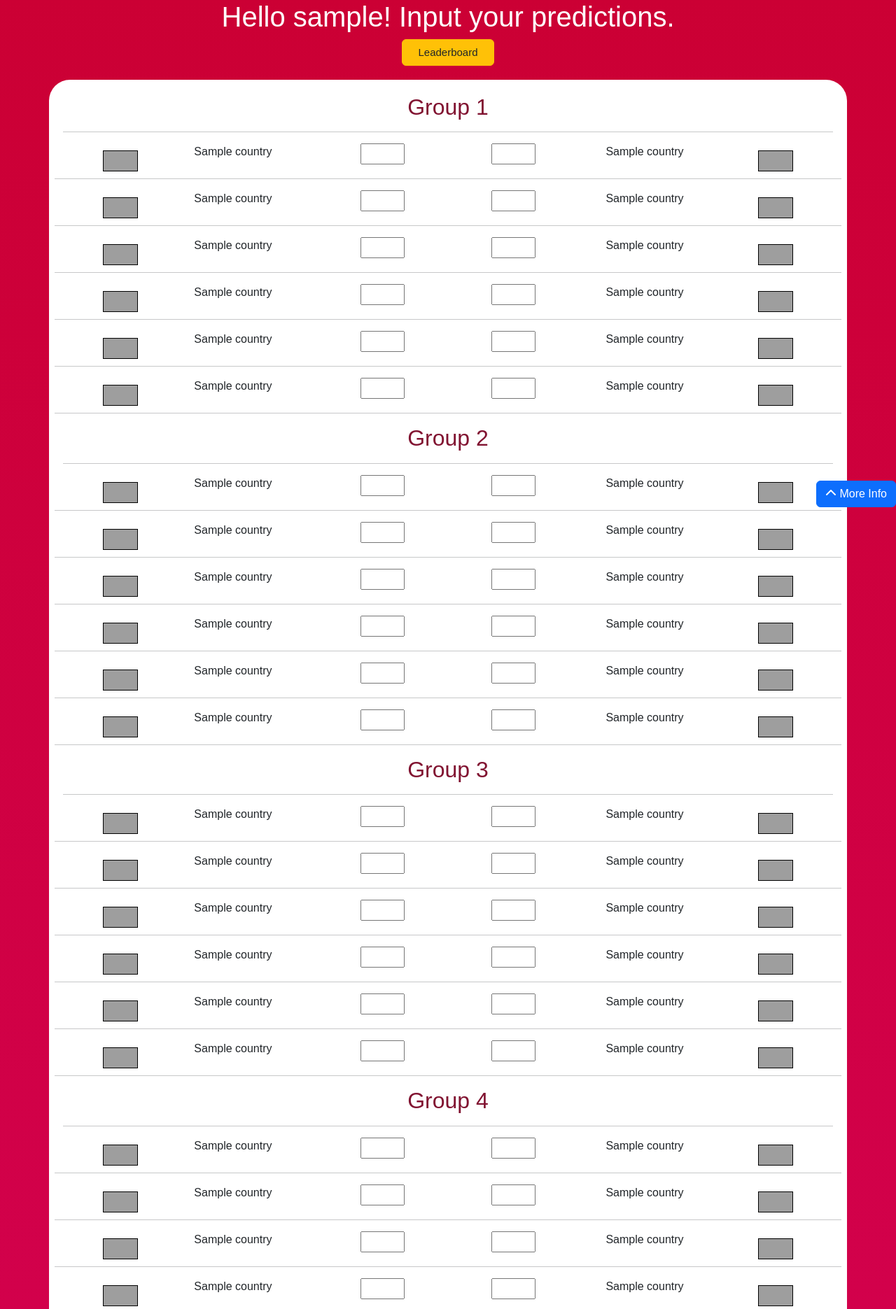
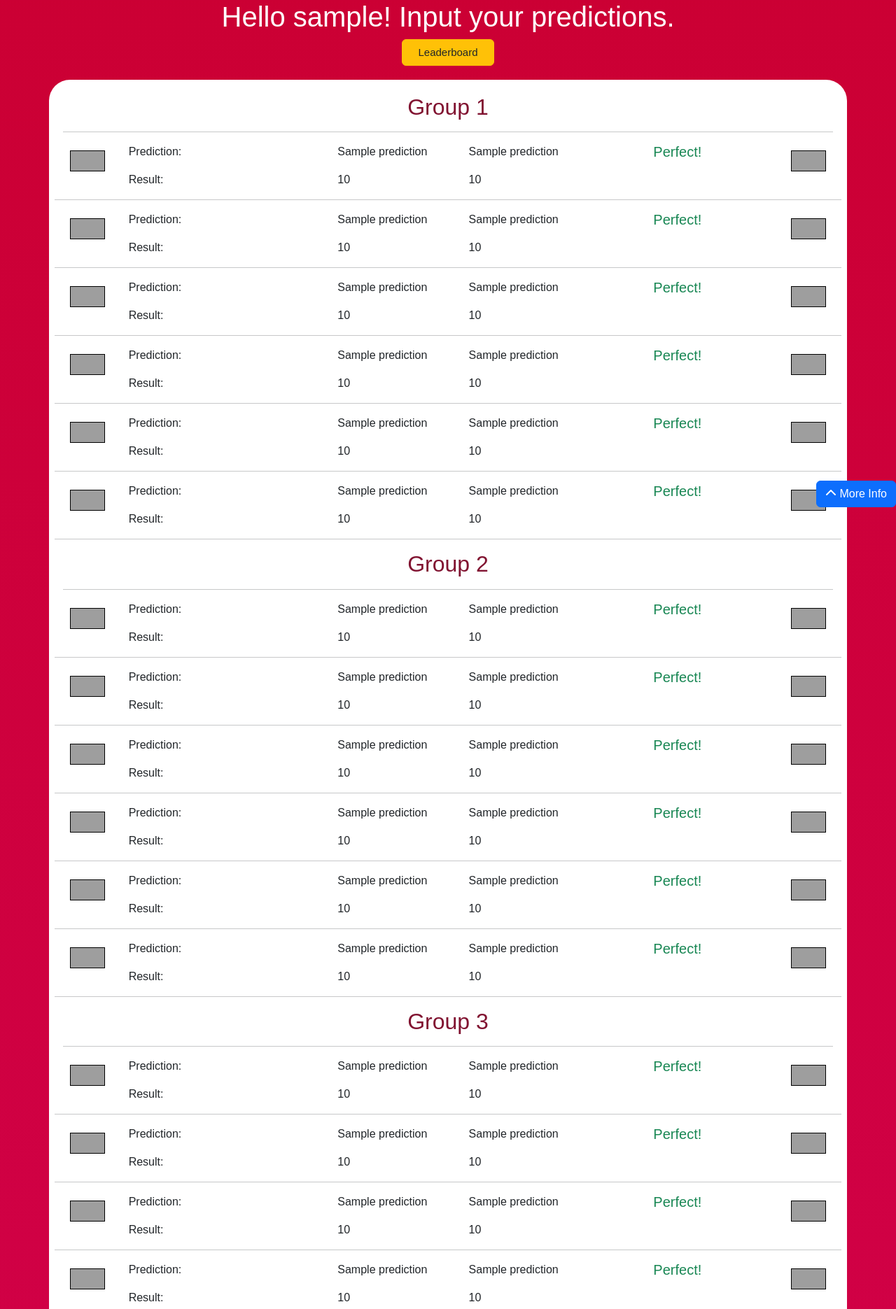
Before and after one commit to parsnips1966/World-Cup-Comp, a Flask app: template templates/groupstages.html in a window 1280 px wide. Shown: the part 75-1946 px from the top of the page at 70% size. Run offline with Flask 2, Linux system fonts and the light colour scheme; the template is opened without the code that fills it: most values are stand-ins (such as "Sample title", 1, 10 or a date in 2020); some libraries are stand-ins or nearby versions; grey boxes are pictures that could not be loaded.

Commit message:
anti-cheat(weak)

```diff
--- a/main.py
+++ b/main.py
@@ -8,7 +8,6 @@ from sqlalchemy.dialects.sqlite.json import JSON
 from json import dumps, loads
 import imghdr
 
-# SETUP
 ALLOWED_EXTENSIONS = {'pdf', 'png', 'jpg', 'jpeg'}
 
 app = Flask(__name__)
@@ -39,7 +38,8 @@ login_manager.init_app(app)
 def calculate_score():
     current_user.score = 0
     for i in range(0, 126, 2):
-        try:
+        if real_scores[i] != -1:
+            print(preDICTions["payload"][i], preDICTions["payload"][i+1])
             if real_scores[i] == int(preDICTions["payload"][i]) and real_scores[i+1] == int(preDICTions["payload"][i+1]):
                 current_user.score += 3
             elif real_scores[i] > real_scores[i+1] and int(preDICTions["payload"][i]) > int(preDICTions["payload"][i+1]):
@@ -48,10 +48,17 @@ def calculate_score():
                 current_user.score += 1
             elif real_scores[i] == real_scores[i+1] and int(preDICTions["payload"][i]) == int(preDICTions["payload"][i+1]):
                 current_user.score += 1
-        except:
-            pass
 
-real_scores = [0, 0]
+real_scores = [
+#2, 1, 1, 2, 3, 1, 3, 2, 2, 3, 2, 2, 1, 2, 2, 1, 2, 2,
+"-", "-", -1, -1, -1, -1, -1, -1, -1, -1, -1, -1, -1, -1, -1, -1, -1, -1,
+-1, -1, -1, -1, -1, -1, -1, -1, -1, -1, -1, -1, -1, -1, -1, -1, -1, -1,
+-1, -1, -1, -1, -1, -1, -1, -1, -1, -1, -1, -1, -1, -1, -1, -1, -1, -1,
+-1, -1, -1, -1, -1, -1, -1, -1, -1, -1, -1, -1, -1, -1, -1, -1, -1, -1,
+-1, -1, -1, -1, -1, -1, -1, -1, -1, -1, -1, -1, -1, -1, -1, -1, -1, -1,
+-1, -1, -1, -1, -1, -1, -1, -1, -1, -1, -1, -1, -1, -1, -1, -1, -1, -1,
+-1, -1, -1, -1, -1, -1, -1, -1, -1, -1, -1, -1, -1, -1, -1, -1, -1, -1,
+]
 groupstagecountries = [
 "Qatar", "Ecuador", "Senegal", "Netherlands", "Qatar", "Senegal", "Netherlands", "Ecuador", "Netherlands", "Qatar", "Ecuador", "Senegal",
 "England", "Iran", "USA", "Wales", "Wales", "Iran", "England", "USA", "Wales", "England", "Iran", "USA",
@@ -78,7 +85,9 @@ class User(UserMixin, db.Model):
     position = db.Column(db.Integer)
     image = db.Column(db.String(100))
 
-# db.create_all()  # This is required on first-time ONLY
+# Special Operations
+# app.app_context().push()
+# db.create_all()
 
 @login_manager.user_loader
 def load_user(user_id):
@@ -167,12 +176,11 @@ def submitted():
     if request.method == "POST":
         for num, i in enumerate(request.form):
             preDICTions['payload'][num] = request.form[i]
-
         current_user.predictions = dumps(preDICTions)
         db.session.commit()
         return render_template("submitted.html", username=username, predictions=preDICTions['payload'], score=current_user.score, position=position, pfp=pfp)
 
-    return render_template("semifinals.html", username=username, predictions=preDICTions['payload'], score=current_user.score, countries=groupstagecountries, pfp=pfp)
+    return render_template("groupstages.html", username=username, predictions=preDICTions['payload'], score=current_user.score, countries=groupstagecountries, pfp=pfp, real_scores=real_scores)
 
 @app.route("/leaderboard", methods=['GET', 'POST'])
 @login_required
--- a/static/css/style.css
+++ b/static/css/style.css
@@ -1,31 +1,15 @@
 body {
-  display: -webkit-box;
-  display: -ms-flexbox;
   display: flex;
-  -webkit-box-orient: vertical;
-  -webkit-box-direction: normal;
-      -ms-flex-direction: column;
   flex-direction: column;
-  -webkit-box-pack: center;
-      -ms-flex-pack: center;
   justify-content: center;
-  -webkit-box-align: center;
-      -ms-flex-align: center;
   align-items: center;
-  background-image: -webkit-gradient(linear, left top, left bottom, from(#cb0033), to(#da0266));
   background-image: linear-gradient(#cb0033, #da0266);
   font-family: Arial, Helvetica, sans-serif;
 }
 
 header {
-  display: -webkit-box;
-  display: -ms-flexbox;
   display: flex;
-  -webkit-box-pack: justify;
-      -ms-flex-pack: justify;
   justify-content: space-between;
-  -webkit-box-align: center;
-      -ms-flex-align: center;
   align-items: center;
   height: 75px;
   width: 100%;
@@ -79,13 +63,9 @@ input {
 }
 
 #profile {
-  display: -webkit-box;
-  display: -ms-flexbox;
   display: flex;
   float: right;
   color: white;
-  -webkit-box-align: center;
-      -ms-flex-align: center;
   align-items: center;
 }
 
@@ -108,21 +88,12 @@ input {
 }
 
 .aligned-center {
-  display: -webkit-box;
-  display: -ms-flexbox;
   display: flex;
-  -webkit-box-pack: center;
-      -ms-flex-pack: center;
   justify-content: center;
 }
 
 #profile-text {
-  display: -webkit-box;
-  display: -ms-flexbox;
   display: flex;
-  -webkit-box-orient: vertical;
-  -webkit-box-direction: normal;
-      -ms-flex-direction: column;
   flex-direction: column;
   margin: 10px;
 }
@@ -150,12 +121,7 @@ input {
 }
 
 #current-user {
-  display: -webkit-box;
-  display: -ms-flexbox;
   display: flex;
-  -webkit-box-orient: vertical;
-  -webkit-box-direction: normal;
-      -ms-flex-direction: column;
   flex-direction: column;
 }
 
@@ -166,14 +132,9 @@ input {
 }
 
 #profile-info {
-  display: -webkit-box;
-  display: -ms-flexbox;
   display: flex;
-  -webkit-box-orient: vertical;
-  -webkit-box-direction: normal;
-      -ms-flex-direction: column;
   flex-direction: column;
-  background-color: #49045d;
+  background-color: rgb(73, 4, 93);
   border-radius: 20px;
   padding: 10px;
   position: fixed;
@@ -202,4 +163,13 @@ input {
 .animate__animated.animate__zoomOutUp {
   --animate-duration: 0.5s;
 }
-/*# sourceMappingURL=style.css.map */
+
+.scores-container {
+  display: flex;
+  flex-direction: column;
+}
+
+.invisible {
+  position: fixed;
+  visibility: hidden;
+}/*# sourceMappingURL=style.css.map */
--- a/static/css/style.scss
+++ b/static/css/style.scss
@@ -135,3 +135,11 @@ input {
 .animate__animated.animate__zoomOutUp {
   --animate-duration: 0.5s;
 }
+.scores-container {
+    display: flex;
+    flex-direction: column;
+}
+.invisible {
+    position: fixed;
+    visibility: hidden;
+}
--- a/templates/groupstages.html
+++ b/templates/groupstages.html
@@ -28,22 +28,61 @@ Predictions
         {% set name = "game" + number|string + "-1" %}
         {% set name2 = "game" + number|string + "-2" %}
         <div class="row">
-          <div class="col-2 aligned-center shift-up">
+          <div class="col-1 aligned-center">
             <img src="{{ url_for("static", filename=filename) }}">
           </div>
-          <div class="col-2">
-            <p>{{countries[number]}}</p>
+          <div class="col-3">
+            {% if real_scores[number] == -1 %}
+              <p>{{countries[number]}}</p>
+            {% else %}
+              <div class="scores-container">
+                <p>Prediction:</p>
+                <p>Result:</p>
+              </div>
+            {% endif %}
           </div>
           <div class="col-2 aligned-center">
-            <input class="no-margin" name={{name}} type="number" min="0" max="50", value="{{predictions[number]}}">
+            {% if real_scores[number] != -1 %}
+              <input name={{name}} type="number" class="invisible" min="0" max="20", value="{{predictions[number]}}">
+              <div class="scores-container">
+                <p>{{predictions[number]}}</p>
+                <p>{{real_scores[number]}}</p>
+              </div>
+            {% else %}
+              <input name={{name}} type="number" min="0" max="20", value="{{predictions[number]}}">
+            {% endif %}
           </div>
           <div class="col-2 aligned-center">
-            <input class="no-margin" name={{name2}} type="number" min="0" max="50", value="{{predictions[number+1]}}">
+            {% if real_scores[number] != -1 %}
+              <input name={{name2}} type="number" class="invisible" min="0" max="20", value="{{predictions[number+1]}}">
+              <div class="scores-container">
+                <p>{{predictions[number+1]}}</p>
+                <p>{{real_scores[number+1]}}</p>
+              </div>
+            {% else %}
+              <input name={{name2}} type="number" min="0" max="20", value="{{predictions[number+1]}}">
+            {% endif %}
           </div>
-          <div class="col-2 aligned-center">
-            <p>{{countries[number+1]}}</p>
+          <div class="col-3 aligned-center">
+            {% if real_scores[number] == -1 %}
+              <p>{{countries[number+1]}}</p>
+            {% else %}
+              {% if real_scores[number] == "-" %}
+                <h3 class="text-secondary">In play...</h3>
+              {% elif predictions[number]|int == real_scores[number] and predictions[number+1]|int == real_scores[number+1] %}
+                <h3 class="text-success">Perfect!</h3>
+              {% elif real_scores[number] > real_scores[number+1] and predictions[number]|int > predictions[number+1]|int %}
+                <h3 class="text-primary">Good!</h3>
+              {% elif real_scores[number] < real_scores[number+1] and predictions[number]|int < predictions[number+1]|int %}
+                <h3 class="text-primary">Good!</h3>
+              {% elif real_scores[number] == real_scores[number+1] and predictions[number]|int == predictions[number+1]|int %}
+                <h3 class="text-primary">Good!</h3>
+              {% else %}
+                <h3 class="text-danger">Wrong</h3>
+              {% endif %}
+            {% endif %}
           </div>
-          <div class="col-2 aligned-center">
+          <div class="col-1 aligned-center">
             <img src="{{ url_for("static", filename=filename2) }}">
           </div>
           <hr>
--- a/templates/roundof16.html
+++ b/templates/roundof16.html
@@ -31,10 +31,12 @@ Predictions
           <p>{{countries[number]}}</p>
         </div>
         <div class="col-2 aligned-center">
+          <!-- <p class="no-margin">{{predictions[0]}}</p> -->
           <input class="no-margin" name={{name}} type="number" min="0" max="50", value="{{predictions[0]}}">
         </div>
         <div class="col-2 aligned-center">
           <input class="no-margin" name={{name2}} type="number" min="0" max="50", value="{{predictions[1]}}">
+          <!-- <p class="no-margin">{{predictions[1]}}</p> -->
         </div>
         <div class="col-2 aligned-center">
           <p>{{countries[number+1]}}</p>
```
Also changed, not shown: users.db, 1 other file. Lines whose indentation alone changed are shown as unchanged.
